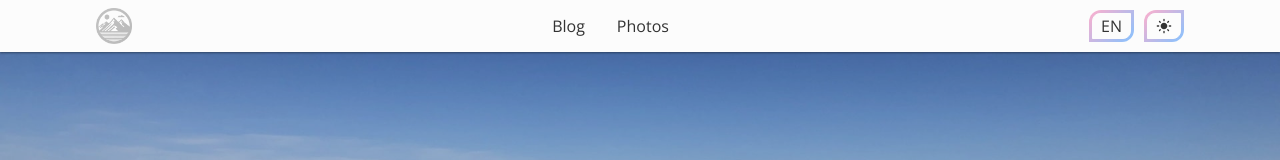
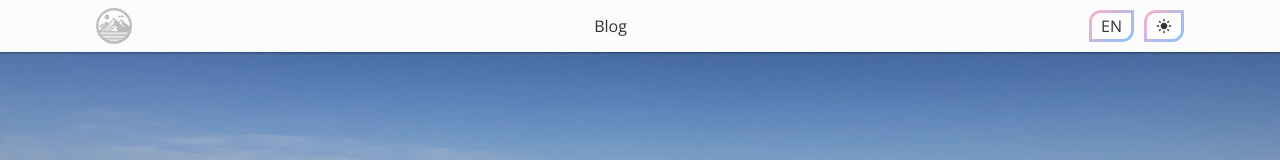
Before and after one commit to tripser/tripser.github.io, a Next.js app: page / in a window 1280 px wide. Shown: the top 160 px of the page. Built offline with nearby package versions, Linux system fonts and the light colour scheme; a web font is replaced by a local one.

Commit message:
nav patch

```diff
--- a/components/header.js
+++ b/components/header.js
@@ -9,10 +9,10 @@ export const links = [
     text: 'Blog',
     link: '/blog',
   },
-  {
-    text: 'Photos',
-    link: '/photos',
-  },
+  // {
+  //   text: 'Photos',
+  //   link: '/photos',
+  // },
 ];
 
 export default function Header({ onClick, theme, ...props }) {
```
